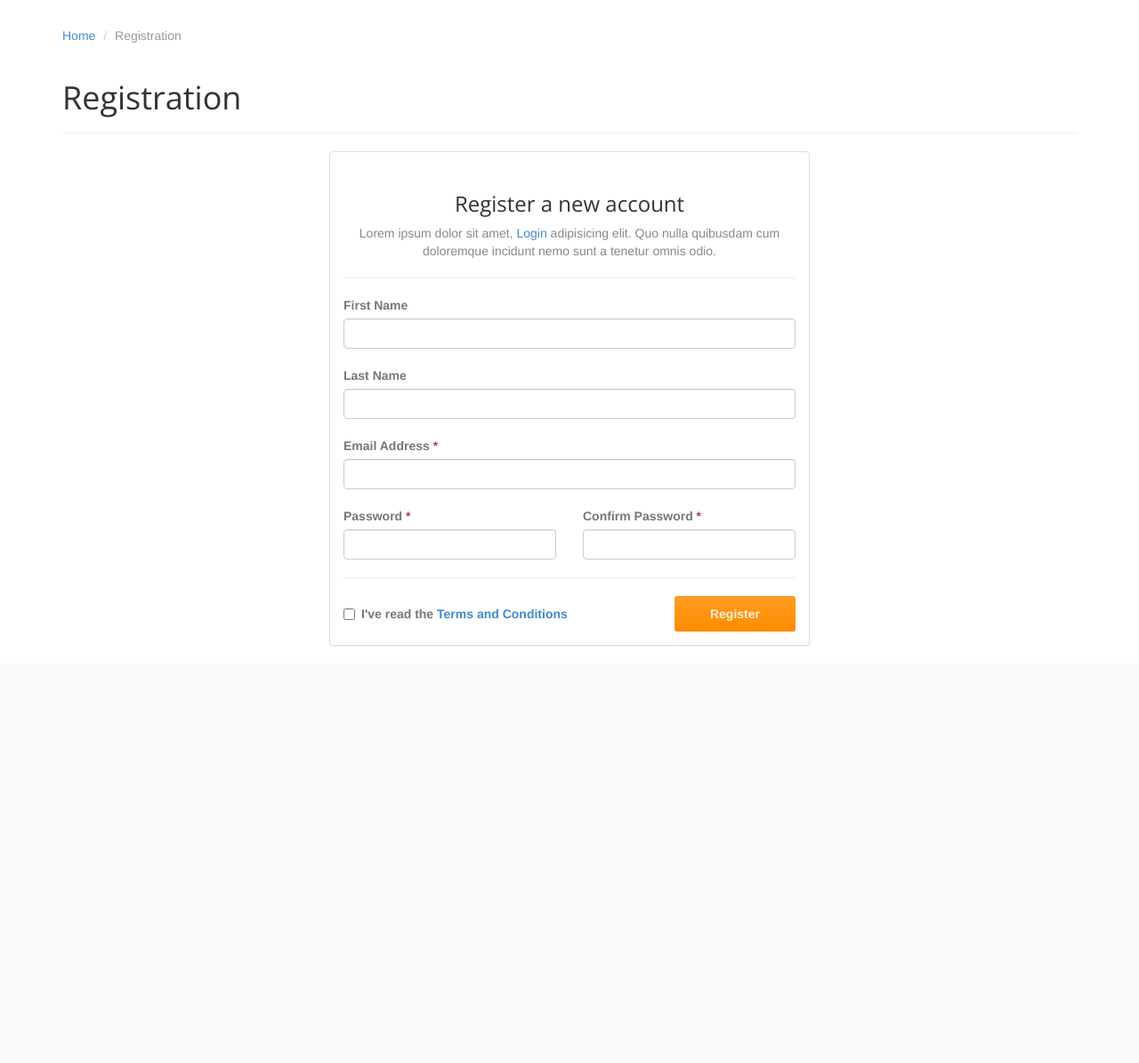
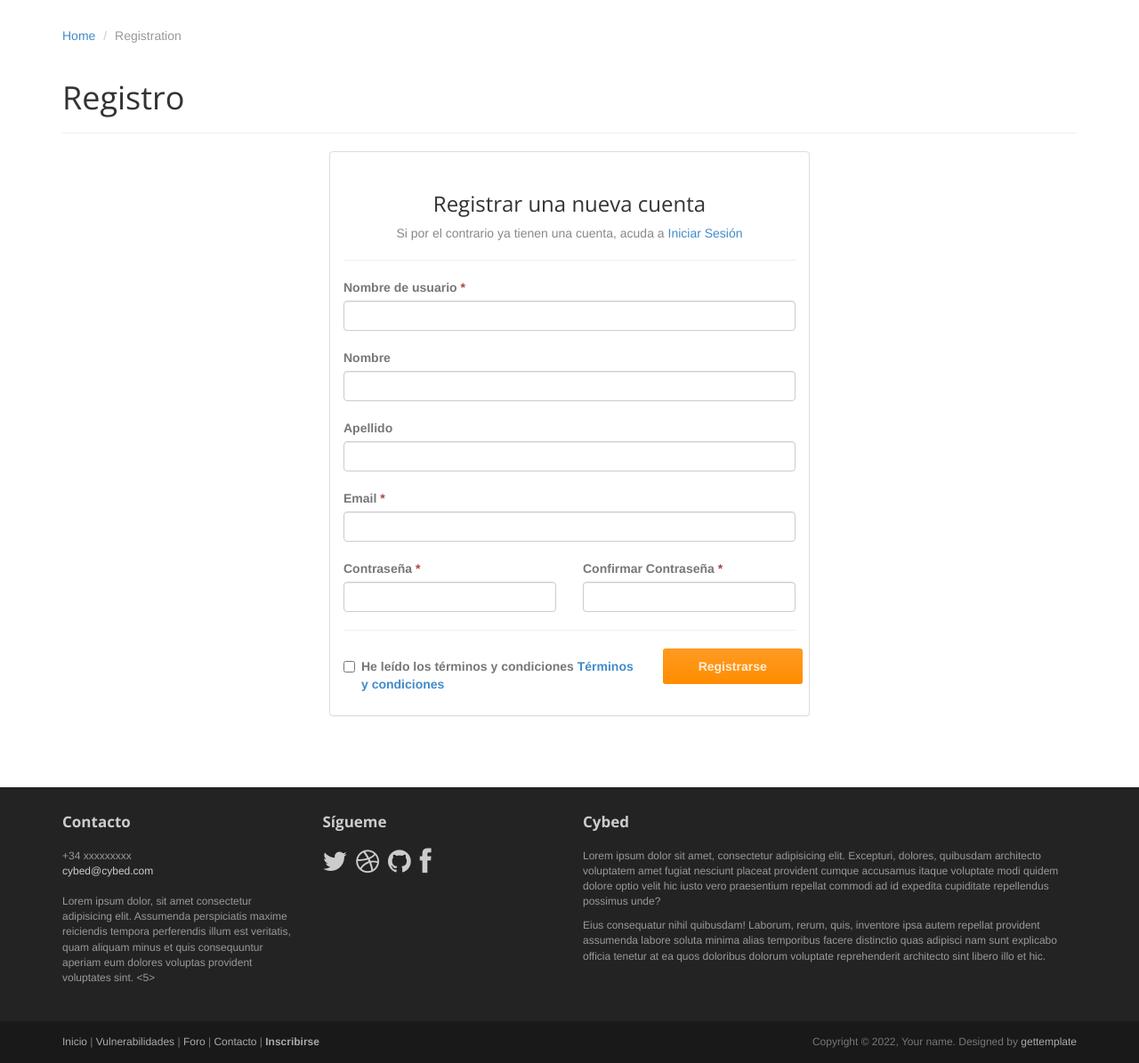
Before and after one commit to Proyecto-Cybed/Cybed-Frontend, a PHP site: page /singup.php in a window 1280 px wide. Shown: the part 100-1295 px from the top of the page at 89% size. Before the commit the page ends 826 px from the top, so only its background shows below. Run offline with PHP 8.4, Linux system fonts and the light colour scheme; some libraries are stand-ins or nearby versions.

Commit message:
user register format for DB table

```diff
--- a/contact.php
+++ b/contact.php
@@ -111,7 +111,7 @@
 	</section>
 
 	<?php
-	require_once('templates/navbar.php');
+	require_once('templates/footer.php');
 	require_once('templates/includeJsScripts.php');
 	?>
 
--- a/login.php
+++ b/login.php
@@ -54,7 +54,7 @@
 					<div class="panel panel-default">
 						<div class="panel-body">
 							<h3 class="thin text-center">Sign in to your account</h3>
-							<p class="text-center text-muted">Lorem ipsum dolor sit amet, <a href="registro.php">Register</a> adipisicing elit. Quo nulla quibusdam cum doloremque incidunt nemo sunt a tenetur omnis odio. </p>
+							<p class="text-center text-muted">Lorem ipsum dolor sit amet, <a href="register.php">Register</a> adipisicing elit. Quo nulla quibusdam cum doloremque incidunt nemo sunt a tenetur omnis odio. </p>
 							<hr>
 
 							<form>
--- a/singup.php
+++ b/singup.php
@@ -1,12 +1,13 @@
 <!DOCTYPE html>
 <html lang="en">
+
 <head>
     <meta charset="utf-8">
-	<meta name="viewport"    content="width=device-width, initial-scale=1.0">
+    <meta name="viewport" content="width=device-width, initial-scale=1.0">
     <meta name="description" content="">
-	<meta name="author"      content="Sergey Pozhilov (GetTemplate.com)">
+    <meta name="author" content="Sergey Pozhilov (GetTemplate.com)">
 
-	<title>Sign up - Progressus Bootstrap template</title>
+    <title>Cybed - Registrarse</title>
 
     <link rel="shortcut icon" href="assets/images/gt_favicon.png">
 
@@ -15,7 +16,7 @@
     <link rel="stylesheet" href="assets/css/font-awesome.min.css">
 
     <!-- Custom styles for our template -->
-	<link rel="stylesheet" href="assets/css/bootstrap-theme.css" media="screen" >
+    <link rel="stylesheet" href="assets/css/bootstrap-theme.css" media="screen">
     <link rel="stylesheet" href="assets/css/main.css">
 
     <!-- HTML5 shim and Respond.js IE8 support of HTML5 elements and media queries -->
@@ -45,38 +46,41 @@
             <!-- Article main content -->
             <article class="col-xs-12 maincontent">
                 <header class="page-header">
-					<h1 class="page-title">Registration</h1>
+                    <h1 class="page-title">Registro</h1>
                 </header>
 
                 <div class="col-md-6 col-md-offset-3 col-sm-8 col-sm-offset-2">
                     <div class="panel panel-default">
                         <div class="panel-body">
-							<h3 class="thin text-center">Register a new account</h3>
-							<p class="text-center text-muted">Lorem ipsum dolor sit amet, <a href="signin.html">Login</a> adipisicing elit. Quo nulla quibusdam cum doloremque incidunt nemo sunt a tenetur omnis odio. </p>
+                            <h3 class="thin text-center">Registrar una nueva cuenta</h3>
+                            <p class="text-center text-muted">Si por el contrario ya tienen una cuenta, acuda a  <a href="login.php">Iniciar Sesión</a></p>
                             <hr>
 
                             <form>
                                 <div class="top-margin">
-									<label>First Name</label>
+                                    <label>Nombre de usuario <span class="text-danger">*</span></label>
                                     <input type="text" class="form-control">
                                 </div>
                                 <div class="top-margin">
-									<label>Last Name</label>
+                                    <label>Nombre</label>
                                     <input type="text" class="form-control">
                                 </div>
                                 <div class="top-margin">
-									<label>Email Address <span class="text-danger">*</span></label>
+                                    <label>Apellido</label>
                                     <input type="text" class="form-control">
                                 </div>
-
+                                <div class="top-margin">
+                                    <label>Email <span class="text-danger">*</span></label>
+                                    <input type="email" class="form-control">
+                                </div>
                                 <div class="row top-margin">
                                     <div class="col-sm-6">
-										<label>Password <span class="text-danger">*</span></label>
-										<input type="text" class="form-control">
+                                        <label>Contraseña <span class="text-danger">*</span></label>
+                                        <input type="password" class="form-control">
                                     </div>
                                     <div class="col-sm-6">
-										<label>Confirm Password <span class="text-danger">*</span></label>
-										<input type="text" class="form-control">
+                                        <label>Confirmar Contraseña <span class="text-danger">*</span></label>
+                                        <input type="password" class="form-control">
                                     </div>
                                 </div>
 
@@ -86,11 +90,11 @@
                                     <div class="col-lg-8">
                                         <label class="checkbox">
                                             <input type="checkbox">
-											I've read the <a href="page_terms.html">Terms and Conditions</a>
+                                            He leído los términos y condiciones <a href="page_terms.html">Términos y condiciones</a>
                                         </label>
                                     </div>
                                     <div class="col-lg-4 text-right">
-										<button class="btn btn-action" type="submit">Register</button>
+                                        <button class="btn btn-action" type="submit">Registrarse</button>
                                     </div>
                                 </div>
                             </form>
@@ -103,14 +107,13 @@
             <!-- /Article -->
 
         </div>
-	</div>	<!-- /container -->
+    </div> <!-- /container -->
 
 
     <?php
-	require_once('templates/navbar.php');
+    require_once('templates/footer.php');
     require_once('templates/includeJsScripts.php');
     ?>
+</body>
 
-
-</body>
 </html>
--- a/templates/footer.php
+++ b/templates/footer.php
@@ -48,10 +48,10 @@
                     <div class="widget-body">
                         <p class="simplenav">
                             <a href="index.php">Inicio</a> |
-                            <a href="vulnerabilidades.php">Vulnerabilidades</a> |
-                            <a href="foro.php">Foro</a> |
+                            <a href="cve.php">Vulnerabilidades</a> |
+                            <a href="forum.php">Foro</a> |
                             <a href="contact.php">Contacto</a> |
-                            <b><a href="registro.ph">Inscribirse</a></b>
+                            <b><a href="singup.php">Inscribirse</a></b>
                         </p>
                     </div>
                 </div>
```
Lines whose indentation alone changed are shown as unchanged.
